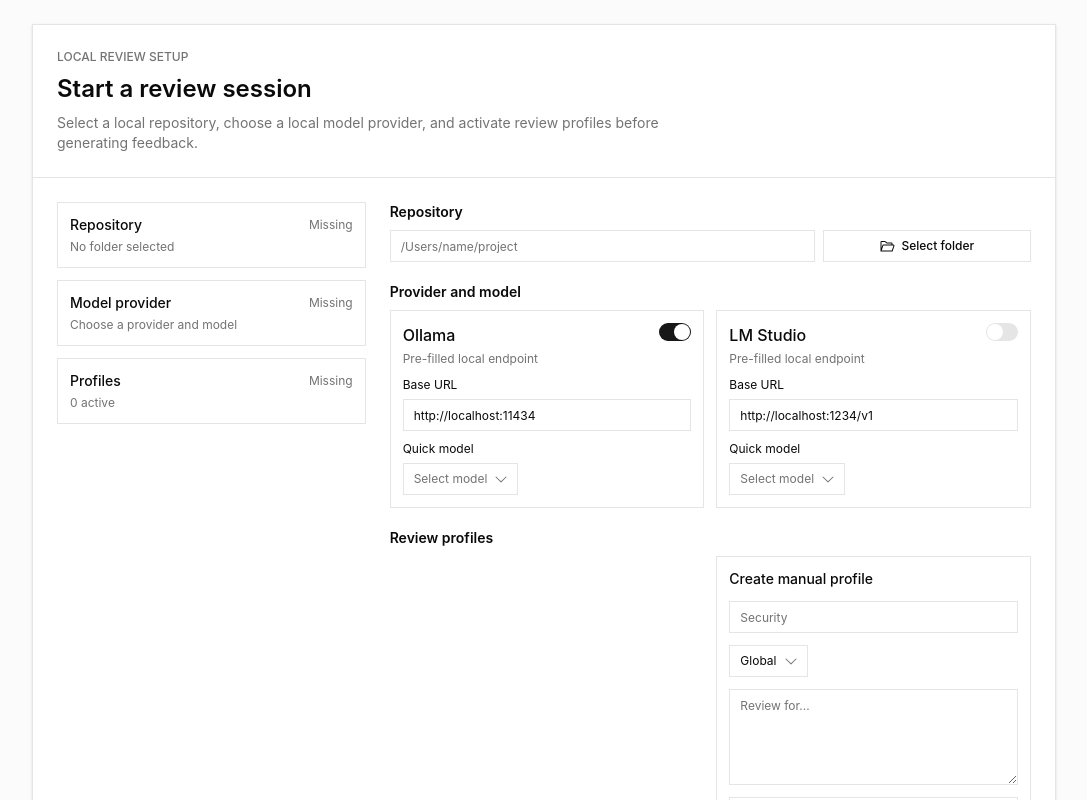
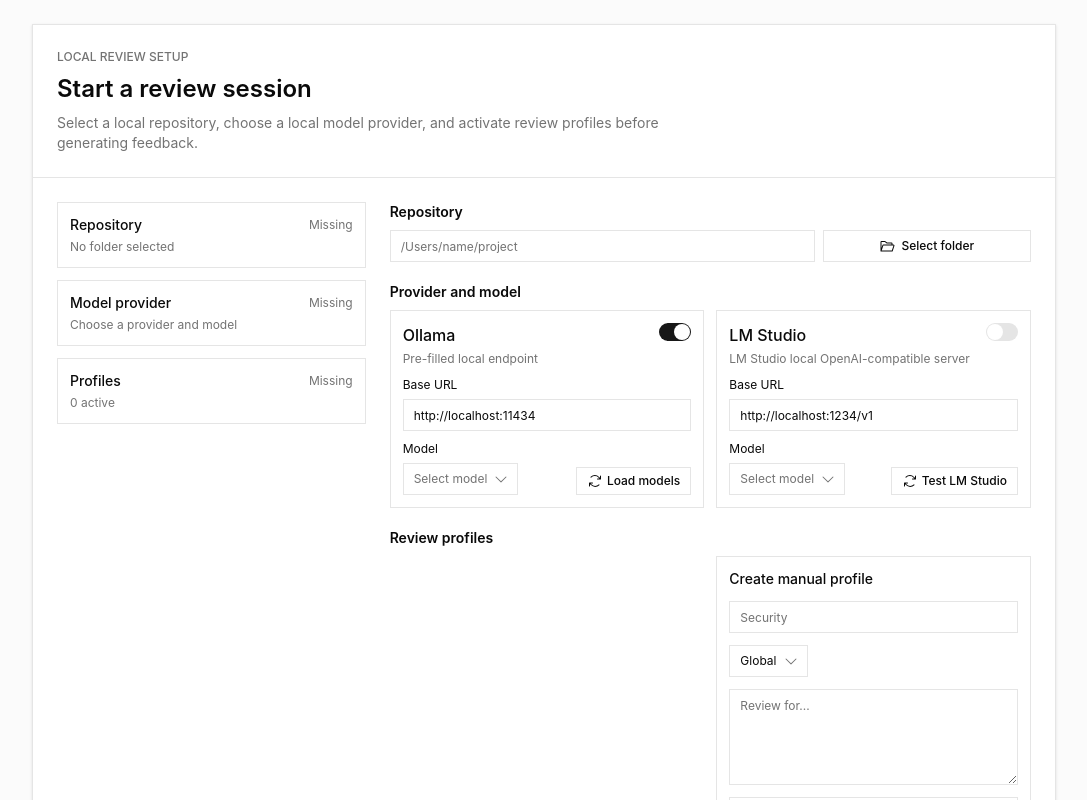
Before and after one commit to juliandavidmr/local-review, a React (Vite) app: page / in a window 1280 px wide. Shown: the top 800 px of the page, without its empty margins (96-1183 px from the left). Built offline with nearby package versions, Linux system fonts and the light colour scheme.

Commit message:
feat: implement useProviderModelProbe hook for managing provider models and connection status

```diff
--- a/src/adapters/tauri-local-review-api.ts
+++ b/src/adapters/tauri-local-review-api.ts
@@ -53,7 +53,7 @@
   return invoke("build_change_set", {
     source: {
       type: "working_tree",
-      repositoryPath,
+      repository_path: repositoryPath,
     },
   })
 }
--- a/src/features/local-review/InitialSetupScreen.tsx
+++ b/src/features/local-review/InitialSetupScreen.tsx
@@ -1,5 +1,5 @@
 import { useMemo, useState } from "react"
-import { FolderOpen, Plus } from "@phosphor-icons/react"
+import { ArrowsClockwise, FolderOpen, Plus } from "@phosphor-icons/react"
 
 import { Button } from "@/components/ui/button"
 import { Input } from "@/components/ui/input"
@@ -22,6 +22,8 @@
   ReviewProfileItem,
   ReviewProfileScopeKind,
 } from "@/domain/workspace-view"
+
+import { useProviderModelProbe } from "./useProviderModelProbe"
 
 type InitialSetupScreenProps = {
   error?: string | null
@@ -61,6 +63,8 @@
     prompt: "",
     scopeKind: "global",
   })
+  const { loadingProviderId, modelsByProvider, refreshProvider, statuses } =
+    useProviderModelProbe(settings, setSettings)
   const activeProfiles = profiles.filter((profile) => profile.selected)
   const selectedProvider = settings.modelProviders.find(
     (provider) => provider.enabled && provider.selectedModelId,
@@ -198,13 +202,37 @@
 
             <SetupBlock title="Provider and model">
               <div className="grid gap-3 md:grid-cols-2">
-                {settings.modelProviders.map((provider) => (
+                {settings.modelProviders.map((provider) => {
+                  const fetchedModels = modelsByProvider[provider.id] ?? []
+                  const presetModels =
+                    quickModels[provider.id as keyof typeof quickModels] ?? []
+                  const modelOptions = [
+                    ...fetchedModels.map((model) => ({
+                      label: model.displayName,
+                      value: model.modelId,
+                    })),
+                    ...presetModels
+                      .filter(
+                        (modelId) =>
+                          !fetchedModels.some(
+                            (model) => model.modelId === modelId,
+                          ),
+                      )
+                      .map((modelId) => ({ label: modelId, value: modelId })),
+                  ]
+                  const status = statuses[provider.id]
+                  const isLoading = loadingProviderId === provider.id
+                  const isLmStudio = provider.kind === "lm_studio"
+
+                  return (
                     <div className="border border-border p-3" key={provider.id}>
                       <div className="flex items-start justify-between gap-3">
                         <div>
                           <p className="font-medium">{provider.name}</p>
                           <p className="mt-1 text-xs text-muted-foreground">
-                          Pre-filled local endpoint
+                            {isLmStudio
+                              ? "LM Studio local OpenAI-compatible server"
+                              : "Pre-filled local endpoint"}
                           </p>
                         </div>
                         <Switch
@@ -228,17 +256,23 @@
                         />
                       </div>
                       <div className="mt-3 space-y-2">
-                      <Label htmlFor={`${provider.id}-setup-url`}>Base URL</Label>
+                        <Label htmlFor={`${provider.id}-setup-url`}>
+                          Base URL
+                        </Label>
                         <Input
                           id={`${provider.id}-setup-url`}
                           onChange={(event) =>
-                          updateProviderBaseUrl(provider.id, event.target.value)
+                            updateProviderBaseUrl(
+                              provider.id,
+                              event.target.value,
+                            )
                           }
                           value={provider.baseUrl}
                         />
                       </div>
-                    <div className="mt-3 space-y-2">
-                      <Label>Quick model</Label>
+                      <div className="mt-3 flex flex-col gap-2 md:flex-row md:items-end">
+                        <div className="w-full space-y-2">
+                          <Label>Model</Label>
                           <Select
                             onValueChange={(modelId) =>
                               selectProvider(provider.id, modelId)
@@ -249,18 +283,46 @@
                               <SelectValue placeholder="Select model" />
                             </SelectTrigger>
                             <SelectContent>
-                          {quickModels[provider.id as keyof typeof quickModels].map(
-                            (modelId) => (
-                              <SelectItem key={modelId} value={modelId}>
-                                {modelId}
+                              {modelOptions.map((model) => (
+                                <SelectItem key={model.value} value={model.value}>
+                                  {model.label}
                                 </SelectItem>
-                            ),
-                          )}
+                              ))}
                             </SelectContent>
                           </Select>
                         </div>
+                        <div className="flex items-end">
+                          <Button
+                            className="w-full md:w-auto"
+                            disabled={isLoading}
+                            onClick={() => refreshProvider(provider)}
+                            size="sm"
+                            variant="outline"
+                          >
+                            <ArrowsClockwise className="size-4" />
+                            {isLoading
+                              ? "Checking..."
+                              : isLmStudio
+                                ? "Test LM Studio"
+                                : "Load models"}
+                          </Button>
                         </div>
-                ))}
+                      </div>
+                      {status ? (
+                        <p
+                          className={
+                            status.ok
+                              ? "mt-3 text-xs text-muted-foreground"
+                              : "mt-3 text-xs text-destructive"
+                          }
+                        >
+                          {status.ok ? "Connected" : "Unavailable"}:{" "}
+                          {status.message}
+                        </p>
+                      ) : null}
+                    </div>
+                  )
+                })}
               </div>
             </SetupBlock>
 
--- a/src/features/local-review/ProviderSettingsPanel.tsx
+++ b/src/features/local-review/ProviderSettingsPanel.tsx
@@ -1,11 +1,6 @@
-import { useState } from "react"
 import { ArrowsClockwise, Plugs } from "@phosphor-icons/react"
 
-import {
-  checkProviderConnection,
-  listProviderModels,
-  saveProviderSettings,
-} from "@/adapters/tauri-local-review-api"
+import { saveProviderSettings } from "@/adapters/tauri-local-review-api"
 import { Badge } from "@/components/ui/badge"
 import { Button } from "@/components/ui/button"
 import { Input } from "@/components/ui/input"
@@ -23,10 +18,10 @@
   updateMcpSourceSettings,
   updateModelProviderSettings,
   type ModelProviderSettings,
-  type ProviderConnectionStatus,
   type ProviderSettings,
 } from "@/domain"
-import type { ModelDescriptor } from "@/ports"
+
+import { useProviderModelProbe } from "./useProviderModelProbe"
 
 type ProviderSettingsPanelProps = {
   settings: ProviderSettings
@@ -37,37 +32,12 @@
   settings,
   onChange,
 }: ProviderSettingsPanelProps) {
-  const [modelsByProvider, setModelsByProvider] = useState<
-    Record<string, readonly ModelDescriptor[]>
-  >({})
-  const [statuses, setStatuses] = useState<Record<string, ProviderConnectionStatus>>({})
+  const { loadingProviderId, modelsByProvider, refreshProvider, statuses } =
+    useProviderModelProbe(settings, onChange, { persistSettings: true })
   const selectedModelProvider = settings.modelProviders.find(
     (provider) => provider.enabled,
   )
   const enabledMcpSources = settings.mcpSources.filter((source) => source.enabled).length
-
-  async function refreshProvider(provider: ModelProviderSettings) {
-    const status = await checkProviderConnection(provider)
-    const models = status.ok ? await listProviderModels(provider) : []
-
-    setStatuses((current) => ({
-      ...current,
-      [provider.id]: status,
-    }))
-    setModelsByProvider((current) => ({
-      ...current,
-      [provider.id]: models,
-    }))
-
-    if (!provider.selectedModelId && models[0]) {
-      const nextSettings = selectSingleModelProvider(
-        settings,
-        provider.id,
-        models[0].modelId,
-      )
-      onChange(await saveProviderSettings(nextSettings))
-    }
-  }
 
   function updateModelProvider(
     providerId: string,
@@ -111,6 +81,21 @@
         {settings.modelProviders.map((provider) => {
           const status = statuses[provider.id]
           const models = modelsByProvider[provider.id] ?? []
+          const isLoading = loadingProviderId === provider.id
+          const isLmStudio = provider.kind === "lm_studio"
+          const modelOptions =
+            provider.selectedModelId &&
+            !models.some((model) => model.modelId === provider.selectedModelId)
+              ? [
+                  {
+                    available: true,
+                    displayName: provider.selectedModelId,
+                    modelId: provider.selectedModelId,
+                    providerId: provider.id,
+                  },
+                  ...models,
+                ]
+              : models
 
           return (
             <article className="border border-border bg-card p-4" key={provider.id}>
@@ -158,7 +143,7 @@
                 <div className="space-y-2">
                   <Label>Model</Label>
                   <Select
-                    disabled={models.length === 0}
+                    disabled={modelOptions.length === 0 || isLoading}
                     onValueChange={(selectedModelId) =>
                       void saveProviderSettings(
                         selectSingleModelProvider(
@@ -171,10 +156,14 @@
                     value={provider.selectedModelId ?? ""}
                   >
                     <SelectTrigger>
-                      <SelectValue placeholder="No model loaded" />
+                      <SelectValue
+                        placeholder={
+                          isLoading ? "Loading models" : "No model loaded"
+                        }
+                      />
                     </SelectTrigger>
                     <SelectContent>
-                      {models.map((model) => (
+                      {modelOptions.map((model) => (
                         <SelectItem key={model.modelId} value={model.modelId}>
                           {model.displayName}
                         </SelectItem>
@@ -186,11 +175,16 @@
                   <Button
                     className="w-full"
                     onClick={() => refreshProvider(provider)}
+                    disabled={isLoading}
                     size="sm"
                     variant="outline"
                   >
                     <ArrowsClockwise className="size-4" />
-                    Test and load models
+                    {isLoading
+                      ? "Checking..."
+                      : isLmStudio
+                        ? "Test LM Studio"
+                        : "Test and load models"}
                   </Button>
                 </div>
               </div>
@@ -208,7 +202,13 @@
               </div>
 
               {status ? (
-                <p className="mt-3 text-xs text-muted-foreground">
+                <p
+                  className={
+                    status.ok
+                      ? "mt-3 text-xs text-muted-foreground"
+                      : "mt-3 text-xs text-destructive"
+                  }
+                >
                   {status.ok ? "Connected" : "Unavailable"}: {status.message}
                 </p>
               ) : null}
--- /dev/null
+++ b/src/features/local-review/useProviderModelProbe.ts
@@ -0,0 +1,106 @@
+import { useState } from "react"
+
+import {
+  checkProviderConnection,
+  listProviderModels,
+  saveProviderSettings,
+} from "@/adapters/tauri-local-review-api"
+import {
+  selectSingleModelProvider,
+  type ModelProviderSettings,
+  type ProviderConnectionStatus,
+  type ProviderSettings,
+} from "@/domain"
+import type { ModelDescriptor } from "@/ports"
+
+type ProbeOptions = {
+  persistSettings?: boolean
+}
+
+type RefreshOptions = {
+  selectFirstModel?: boolean
+}
+
+export function useProviderModelProbe(
+  settings: ProviderSettings,
+  onSettingsChange: (settings: ProviderSettings) => void,
+  options: ProbeOptions = {},
+) {
+  const [modelsByProvider, setModelsByProvider] = useState<
+    Record<string, readonly ModelDescriptor[]>
+  >({})
+  const [statuses, setStatuses] = useState<Record<string, ProviderConnectionStatus>>(
+    {},
+  )
+  const [loadingProviderId, setLoadingProviderId] = useState<string | null>(null)
+
+  async function refreshProvider(
+    provider: ModelProviderSettings,
+    refreshOptions: RefreshOptions = {},
+  ) {
+    setLoadingProviderId(provider.id)
+
+    try {
+      const status = await checkProviderConnection(provider)
+      const models = status.ok ? await listProviderModels(provider) : []
+
+      setStatuses((current) => ({
+        ...current,
+        [provider.id]: status,
+      }))
+      setModelsByProvider((current) => ({
+        ...current,
+        [provider.id]: models,
+      }))
+
+      if (
+        status.ok &&
+        refreshOptions.selectFirstModel !== false &&
+        !provider.selectedModelId &&
+        models[0]
+      ) {
+        const nextSettings = selectSingleModelProvider(
+          settings,
+          provider.id,
+          models[0].modelId,
+        )
+        onSettingsChange(
+          options.persistSettings
+            ? await saveProviderSettings(nextSettings)
+            : nextSettings,
+        )
+      }
+
+      return { models, status }
+    } catch (error) {
+      const status = {
+        providerId: provider.id,
+        ok: false,
+        message:
+          error instanceof Error
+            ? error.message
+            : "Provider connection could not be checked.",
+      }
+
+      setStatuses((current) => ({
+        ...current,
+        [provider.id]: status,
+      }))
+      setModelsByProvider((current) => ({
+        ...current,
+        [provider.id]: [],
+      }))
+
+      return { models: [], status }
+    } finally {
+      setLoadingProviderId((current) => (current === provider.id ? null : current))
+    }
+  }
+
+  return {
+    loadingProviderId,
+    modelsByProvider,
+    refreshProvider,
+    statuses,
+  }
+}
```
Also changed, not shown: src/components/layout/WorkspaceShell.tsx (+3 -4 lines), src/features/local-review/ExecutionStatus.tsx (+29 -3 lines), src/features/local-review/LocalReviewWorkspace.tsx (+8 -0 lines). Lines whose indentation alone changed are shown as unchanged.
